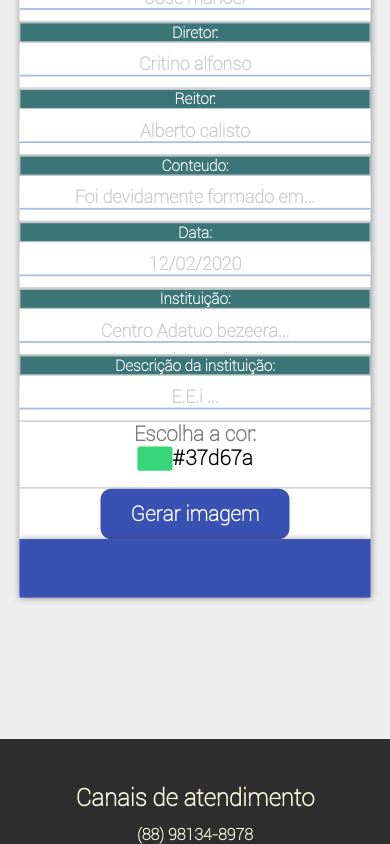
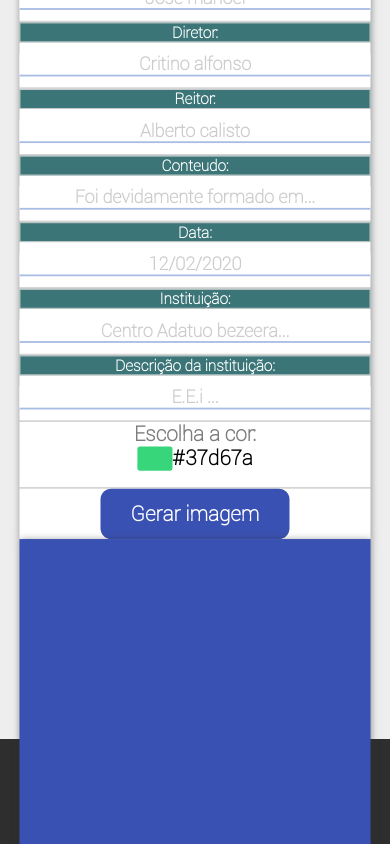
Before and after one commit to vitorfail/certificado, a React (Create React App) app: page / in a window 390 px wide. Shown: the part 915-1759 px from the top of the page. Built offline with nearby package versions, Linux system fonts and the light colour scheme.

Commit message:
concerto

```diff
--- a/src/componentes/Conteudo/index.css
+++ b/src/componentes/Conteudo/index.css
@@ -361,4 +361,9 @@
         width: 60%;
         height: 10%;
     }
+    .conteudo .principal{
+        max-width: inherit;
+        width: 100%;
+        height: 450px;
+    }
 }
```
